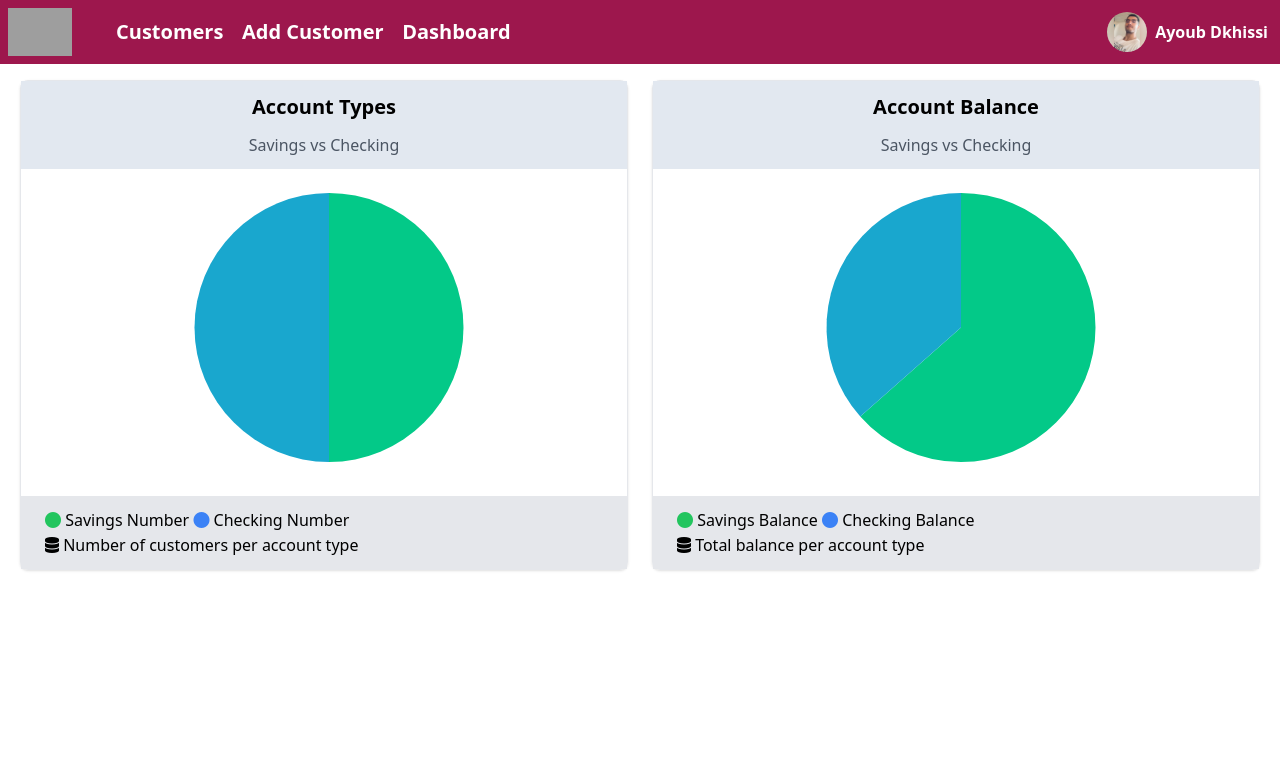
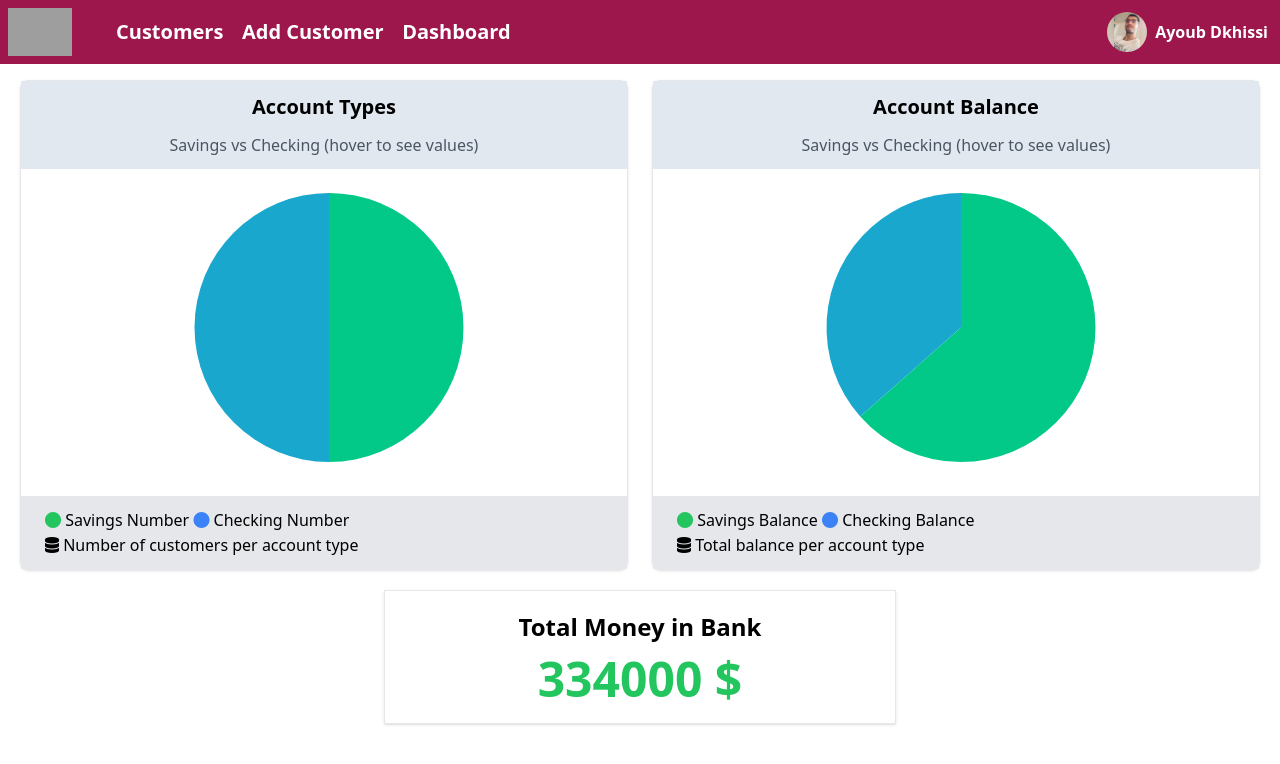
Before and after one commit to ayoubdkhissi/adkhissi_BankApp, an Angular app: page /dashboard in a window 1280 px wide. Shown: the top 764 px of the page. Built offline with nearby package versions, Linux system fonts and the light colour scheme; data requests are answered from the project's data file; grey boxes are pictures that could not be loaded.

Commit message:
dashboard - total money in bank

```diff
--- a/src/app/dashboard/dashboard.component.html
+++ b/src/app/dashboard/dashboard.component.html
@@ -5,5 +5,15 @@
 
     <app-pie-chart [data]="chart2Data"></app-pie-chart>
 
+</div>
+
+<div class="flex flex-col border shadow gap-3 align-middle justify-center p-5 text-center mx-96 my-5">
+    <div class="text-2xl font-bold text-center">
+        Total Money in Bank
+    </div>
+
+    <div class="text-center text-5xl font-bold text-green-500">
+        {{totalMoney}} $
+    </div>
 
 </div>
--- a/src/app/dashboard/dashboard.component.ts
+++ b/src/app/dashboard/dashboard.component.ts
@@ -14,6 +14,7 @@ export class DashboardComponent implements OnInit, OnChanges {
 
   public chart1Data?: ChartPieData;
   public chart2Data?: ChartPieData;
+  public totalMoney?: number;
 
   constructor(private customerService: CustomerService) { }
 
@@ -85,6 +86,10 @@ export class DashboardComponent implements OnInit, OnChanges {
             data2Name: 'Checking Balance',
             data2Value: CheckingStats.totalBalance
           }
+
+
+          // Total money
+          this.totalMoney = this.chart2Data.data1Value + this.chart2Data.data2Value;
         }
       })
   }
--- a/src/app/pie-chart/pie-chart.component.html
+++ b/src/app/pie-chart/pie-chart.component.html
@@ -3,7 +3,7 @@
       <div class="border shadow rounded-lg">
         <div class="py-3 px-6 mb-0  border-b-1 bg-slate-200">
           <h5 class="mb-3 text-xl text-center font-bold">{{data?.chartTitle}}</h5>
-          <p class="text-center text-gray-600">{{data?.chartSubTitle}}</p>
+          <p class="text-center text-gray-600">{{data?.chartSubTitle}} (hover to see values)</p>
         </div>
         <div class="flex-auto p-6 ">
           <canvas [id]="data?.chartId"></canvas>
```
